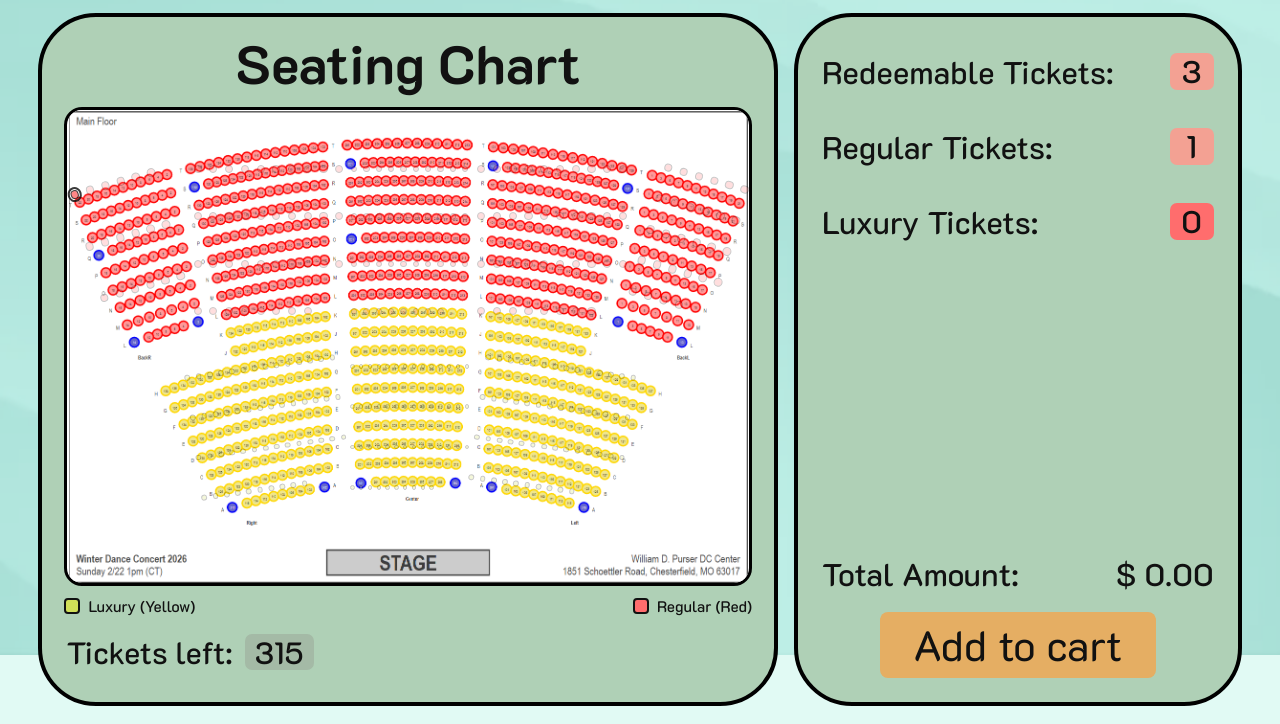
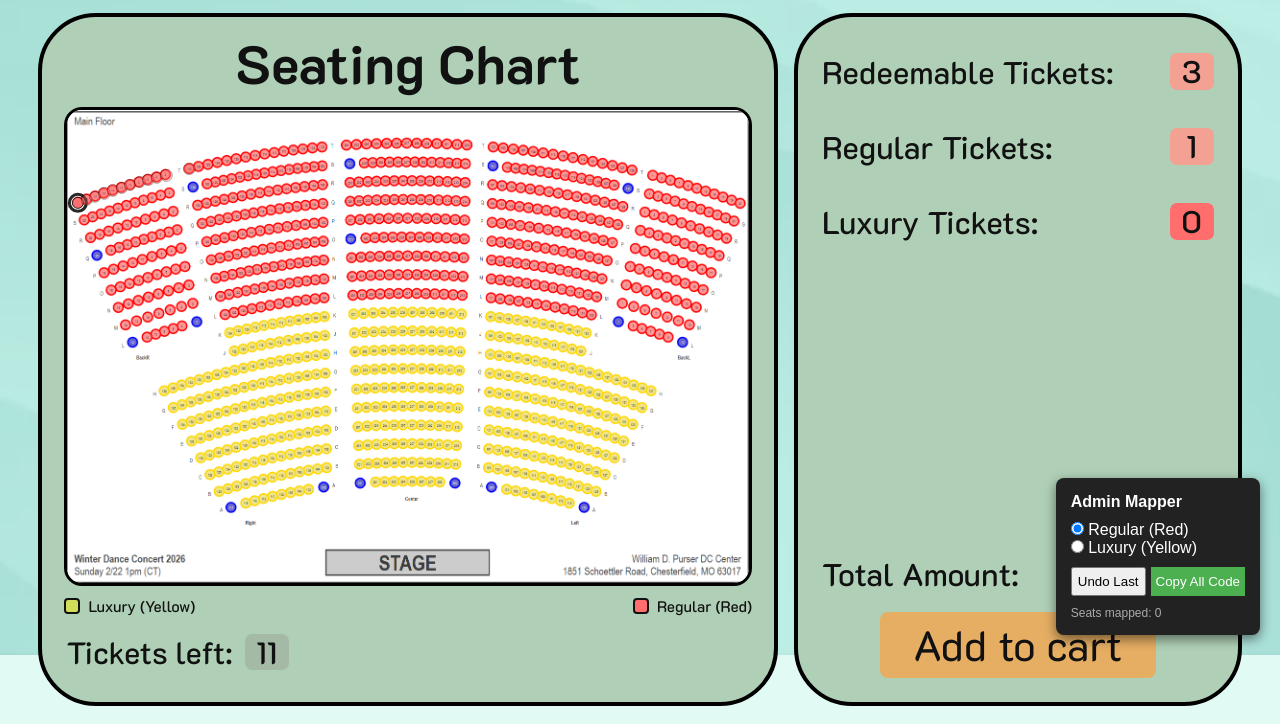
Before and after one commit to SidS-123/ArtInMotionTicketing, a plain HTML site: page user_page/tickets.html in a window 1280 px wide. Both pictures are taken after a click on the button 74 px from the left and 339 px from the top of the page. Shown: the part 145-869 px from the top of the page. Drawn offline with Linux system fonts and the light colour scheme.

Commit message:
Update tickets page HTML and styles

```diff
--- a/user_page/tickets.css
+++ b/user_page/tickets.css
@@ -133,120 +133,56 @@ body {
 }
 
 .seat-chart-img {
+  position: absolute;
+  inset: 0;
   width: 100%;
   height: 100%;
-  object-fit: contain;
+  object-fit: fill;
   display: block;
+  z-index: 1;
 }
 
+/* --- NEW SEATING CSS --- */
 .seat-overlay {
   position: absolute;
   inset: 0;
-  pointer-events: none;
-}
-
-.seat-layer {
-  position: absolute;
-  inset: 0;
-}
-
-.seat-block {
-  --cols: 10;
-  position: absolute;
-  display: grid;
-  grid-template-columns: repeat(var(--cols), 1fr);
-  gap: 0.4%;
-  pointer-events: auto;
+  pointer-events: none; /* Lets clicks pass through the container... */
+  z-index: 2;
 }
 
 .seat {
-  width: 54%;
+  position: absolute;
+  transform: translate(-50%, -50%); /* Centers the seat on the exact X/Y coordinate */
+  width: 1.8%; /* Size of the seat bubble relative to the map */
   aspect-ratio: 1 / 1;
   border-radius: 999px;
   border: 1px solid #111;
   padding: 0;
   cursor: pointer;
-  opacity: 0.22;
-  background: transparent;
-  justify-self: center;
-  align-self: center;
+  opacity: 0.35;
+  pointer-events: auto; /* ...but catches clicks on the actual seats */
+  transition: transform 0.1s ease, opacity 0.1s ease;
 }
 
-.seat-layer--reg .seat {
+.seat:hover {
+  transform: translate(-50%, -50%) scale(1.15);
+  opacity: 0.7;
+}
+
+.seat--reg {
   background: #ff6d6d;
 }
 
-.seat-layer--lux .seat {
+.seat--lux {
   background: #d1df58;
 }
 
 .seat--chosen {
-  opacity: 0.82;
-  outline: 2px solid #111;
+  opacity: 0.9;
+  outline: 3px solid #111;
   outline-offset: 1px;
-  transform: none;
 }
-
-/* Positioned blocks (percentages tuned to match the PNG layout) */
-.seat-block--wing-left {
-  left: 1.8%;
-  top: 9.5%;
-  width: 14%;
-  height: 34%;
-  transform: rotate(-16deg);
-}
-
-.seat-block--main-left {
-  left: 18%;
-  top: 7.5%;
-  width: 23%;
-  height: 40%;
-}
-
-.seat-block--center {
-  left: 41.2%;
-  top: 7.5%;
-  width: 18%;
-  height: 40%;
-}
-
-.seat-block--main-right {
-  left: 59.6%;
-  top: 7.5%;
-  width: 23%;
-  height: 40%;
-}
-
-.seat-block--wing-right {
-  left: 84.2%;
-  top: 10.5%;
-  width: 14%;
-  height: 34%;
-  transform: rotate(16deg);
-}
-
-.seat-block--lux-left {
-  left: 18%;
-  top: 50%;
-  width: 23%;
-  height: 34%;
-  transform: rotate(-8deg);
-}
-
-.seat-block--lux-center {
-  left: 41.2%;
-  top: 50%;
-  width: 18%;
-  height: 34%;
-}
-
-.seat-block--lux-right {
-  left: 59.6%;
-  top: 50%;
-  width: 23%;
-  height: 34%;
-  transform: rotate(8deg);
-}
+/* ----------------------- */
 
 .legend {
   margin-top: 10px;
@@ -357,6 +293,7 @@ body {
   font-size: clamp(42px, 3.1vw, 52px);
   line-height: 1;
   padding: 12px 34px;
+  cursor: pointer;
 }
 
 @media (max-width: 980px) {
--- a/user_page/tickets.html
+++ b/user_page/tickets.html
@@ -43,23 +43,9 @@
           <h1>Seating Chart</h1>
 
           <section class="seat-chart" aria-label="Seating chart image">
-            <img class="seat-chart-img" src="Examples/Seating%20Chart.png" alt="Main Floor seating chart">
+            <img class="seat-chart-img" id="baseMap" src="Examples/Seating%20Chart.png" alt="Main Floor seating chart">
 
-            <div class="seat-overlay" aria-hidden="true">
-              <div class="seat-layer seat-layer--reg" data-ticket-type="reg">
-                <div class="seat-block seat-block--wing-left" data-seat-count="18" data-cols="6"></div>
-                <div class="seat-block seat-block--main-left" data-seat-count="38" data-cols="10"></div>
-                <div class="seat-block seat-block--center" data-seat-count="38" data-cols="10"></div>
-                <div class="seat-block seat-block--main-right" data-seat-count="38" data-cols="10"></div>
-                <div class="seat-block seat-block--wing-right" data-seat-count="28" data-cols="6"></div>
-              </div>
-
-              <div class="seat-layer seat-layer--lux" data-ticket-type="lux">
-                <div class="seat-block seat-block--lux-left" data-seat-count="52" data-cols="14"></div>
-                <div class="seat-block seat-block--lux-center" data-seat-count="52" data-cols="14"></div>
-                <div class="seat-block seat-block--lux-right" data-seat-count="52" data-cols="14"></div>
-              </div>
-            </div>
+            <div class="seat-overlay" id="seatOverlay" aria-hidden="true"></div>
           </section>
 
           <p class="legend" aria-label="Seat legend">
@@ -69,7 +55,7 @@
 
           <p class="tickets-left">
             <span>Tickets left:</span>
-            <span id="ticketsLeftCount" class="count-pill muted">356</span>
+            <span id="ticketsLeftCount" class="count-pill muted">...</span>
           </p>
         </article>
 
@@ -105,13 +91,38 @@
     const REG_PRICE = 5.0;
     const LUX_PRICE = 5.15;
     const DEFAULT_DAY = "day2";
-    const PRESELECTED = {
-      day1: { reg: [], lux: [] },
-      day2: { reg: [], lux: [] }
+
+    // ---------------------------------------------------------
+    // 1. THE SEAT DATA (You will need to expand this list)
+    // ---------------------------------------------------------
+   const seatMapData = [
+  { id: "reg-1", type: "reg", x: 1.5, y: 19.65 },
+  { id: "reg-2", type: "reg", x: 2.81, y: 19.02 },
+  { id: "reg-3", type: "reg", x: 4.01, y: 18.39 },
+  { id: "reg-4", type: "reg", x: 5.44, y: 17.6 },
+  { id: "reg-5", type: "reg", x: 6.64, y: 16.97 },
+  { id: "reg-6", type: "reg", x: 7.95, y: 16.5 },
+  { id: "reg-7", type: "reg", x: 9.16, y: 15.87 },
+  { id: "reg-8", type: "reg", x: 10.58, y: 15.24 },
+  { id: "reg-9", type: "reg", x: 11.89, y: 14.77 },
+  { id: "reg-10", type: "reg", x: 13.09, y: 14.29 },
+  { id: "reg-11", type: "reg", x: 14.52, y: 13.82 },
+  { id: "reg-12", type: "reg", x: 17.91, y: 12.4 },
+];
+
+    // ---------------------------------------------------------
+    // 2. STATE MANAGEMENT
+    // ---------------------------------------------------------
+    const state = {
+      day1: { reg: new Set(), lux: new Set() },
+      day2: { reg: new Set(), lux: new Set() }
     };
+    let currentDay = DEFAULT_DAY;
+    let totalSeats = seatMapData.length;
 
+    // DOM Elements
+    const seatOverlay = document.getElementById("seatOverlay");
     const dayButtons = document.querySelectorAll(".day-btn");
-    const seatBlocks = document.querySelectorAll(".seat-block");
     const ticketsLeftCount = document.getElementById("ticketsLeftCount");
     const redeemableCount = document.getElementById("redeemableCount");
     const redeemableWarning = document.getElementById("redeemableWarning");
@@ -120,27 +131,26 @@
     const totalAmount = document.getElementById("totalAmount");
     const addToCartBtn = document.getElementById("addToCartBtn");
 
-    let currentDay = DEFAULT_DAY;
-    let totalSeats = 0;
-    const state = {
-      day1: { reg: new Set(), lux: new Set() },
-      day2: { reg: new Set(), lux: new Set() }
-    };
-
+    // Formatter
     function formatMoney(amount) {
       return `$ ${amount.toFixed(2)}`;
     }
 
+    // ---------------------------------------------------------
+    // 3. CORE LOGIC
+    // ---------------------------------------------------------
     function updateSummary() {
       const dayState = state[currentDay];
       const regCount = dayState.reg.size;
       const luxCount = dayState.lux.size;
       const selectedCount = regCount + luxCount;
+
       const totalRegAcrossDays = state.day1.reg.size + state.day2.reg.size;
       const redeemableRemaining = Math.max(0, REDEEMABLE_LIMIT - totalRegAcrossDays);
       const freeUsedAcrossDays = Math.min(REDEEMABLE_LIMIT, totalRegAcrossDays);
       const chargedRegularCountAcrossDays = Math.max(0, totalRegAcrossDays - freeUsedAcrossDays);
       const totalLuxAcrossDays = state.day1.lux.size + state.day2.lux.size;
+
       const total = chargedRegularCountAcrossDays * REG_PRICE + totalLuxAcrossDays * LUX_PRICE;
       const hasUsedAllRedeemable = redeemableRemaining === 0;
 
@@ -155,8 +165,8 @@
     function paintSeatSelection() {
       document.querySelectorAll(".seat").forEach((seat) => {
         const ticketType = seat.dataset.ticketType;
-        const seatIndex = Number(seat.dataset.seatIndex);
-        const isSelected = state[currentDay][ticketType].has(seatIndex);
+        const seatId = seat.dataset.seatId;
+        const isSelected = state[currentDay][ticketType].has(seatId);
         seat.classList.toggle("seat--chosen", isSelected);
         seat.setAttribute("aria-pressed", String(isSelected));
       });
@@ -173,58 +183,44 @@
       updateSummary();
     }
 
-    function getDaySummary(dayKey) {
-      const dayState = state[dayKey];
-      const regCount = dayState.reg.size;
-      const luxCount = dayState.lux.size;
-      return {
-        regCount,
-        luxCount,
-        subtotal: 0
-      };
-    }
+    // ---------------------------------------------------------
+    // 4. RENDER ENGINE (Generates the buttons onto the map)
+    // ---------------------------------------------------------
+    function renderSeats() {
+      seatOverlay.innerHTML = "";
 
-    const nextIndex = { reg: 0, lux: 0 };
+      seatMapData.forEach(seatData => {
+        const seatBtn = document.createElement("button");
+        seatBtn.type = "button";
+        seatBtn.className = `seat seat--${seatData.type}`;
 
-    seatBlocks.forEach((block) => {
-      const count = Number(block.dataset.seatCount || 0);
-      const cols = Number(block.dataset.cols || 10);
-      const ticketType = block.closest(".seat-layer").dataset.ticketType;
-      block.style.setProperty("--cols", String(cols));
+        // Exact positioning
+        seatBtn.style.left = `${seatData.x}%`;
+        seatBtn.style.top = `${seatData.y}%`;
 
-      for (let i = 0; i < count; i += 1) {
-        const seatIndex = nextIndex[ticketType];
-        nextIndex[ticketType] += 1;
+        // Data binding
+        seatBtn.dataset.ticketType = seatData.type;
+        seatBtn.dataset.seatId = seatData.id;
+        seatBtn.setAttribute("aria-label", `${seatData.type.toUpperCase()} seat`);
 
-        const seat = document.createElement("button");
-        seat.type = "button";
-        seat.className = "seat";
-        seat.dataset.ticketType = ticketType;
-        seat.dataset.seatIndex = String(seatIndex);
-        seat.setAttribute("aria-label", `${ticketType.toUpperCase()} seat ${seatIndex + 1}`);
-        seat.setAttribute("aria-pressed", "false");
-        seat.addEventListener("click", () => {
-          const dayState = state[currentDay][ticketType];
-          if (dayState.has(seatIndex)) {
-            dayState.delete(seatIndex);
+        seatBtn.addEventListener("click", () => {
+          const dayState = state[currentDay][seatData.type];
+          if (dayState.has(seatData.id)) {
+            dayState.delete(seatData.id);
           } else {
-            dayState.add(seatIndex);
+            dayState.add(seatData.id);
           }
           paintSeatSelection();
           updateSummary();
         });
 
-        block.appendChild(seat);
-      }
-    });
+        seatOverlay.appendChild(seatBtn);
+      });
+    }
 
-    totalSeats = document.querySelectorAll(".seat").length;
-
-    Object.entries(PRESELECTED).forEach(([day, groups]) => {
-      groups.reg.forEach((index) => state[day].reg.add(index));
-      groups.lux.forEach((index) => state[day].lux.add(index));
-    });
-
+    // ---------------------------------------------------------
+    // 5. EVENT LISTENERS
+    // ---------------------------------------------------------
     dayButtons.forEach((button) => {
       button.addEventListener("click", () => {
         setActiveDay(button.dataset.day);
@@ -232,40 +228,103 @@
     });
 
     addToCartBtn.addEventListener("click", () => {
-      const day1 = getDaySummary("day1");
-      const day2 = getDaySummary("day2");
-      const totalRegAcrossDays = day1.regCount + day2.regCount;
-      const freeTickets = Math.min(REDEEMABLE_LIMIT, totalRegAcrossDays);
-      const chargedRegularCount = Math.max(0, totalRegAcrossDays - freeTickets);
-      const totalLuxAcrossDays = day1.luxCount + day2.luxCount;
-      const regularAmount = chargedRegularCount * REG_PRICE;
-      const luxuryAmount = totalLuxAcrossDays * LUX_PRICE;
-      const payload = {
-        savedAt: new Date().toISOString(),
-        pricing: {
-          regPrice: REG_PRICE,
-          luxPrice: LUX_PRICE,
-          redeemablePerDay: REDEEMABLE_LIMIT
-        },
-        totals: {
-          freeTickets,
-          regularTickets: chargedRegularCount,
-          luxuryTickets: totalLuxAcrossDays,
-          regularAmount,
-          luxuryAmount,
-          ticketSubtotal: regularAmount + luxuryAmount
-        },
-        days: {
-          day1,
-          day2
-        }
-      };
-
-      localStorage.setItem("aimCartTickets", JSON.stringify(payload));
-      window.location.href = "cart.html";
+       // Assuming you have cart logic similar to your previous file
+       alert("Ready to add to cart! See localStorage logic.");
     });
 
+    // Initialize the page
+    renderSeats();
     setActiveDay(DEFAULT_DAY);
+
+
+   // =========================================================
+    // 🚀 UPGRADED ADMIN SEAT MAPPING TOOL
+    // =========================================================
+    const adminState = {
+      seats: [],
+      counter: 1,
+      type: "reg"
+    };
+
+    // 1. Create the UI Panel
+    const adminPanel = document.createElement('div');
+    adminPanel.style.cssText = `
+      position: fixed; bottom: 20px; right: 20px; background: #222; color: white;
+      padding: 15px; border-radius: 8px; z-index: 9999; font-family: sans-serif;
+      box-shadow: 0 4px 12px rgba(0,0,0,0.5); display: flex; flex-direction: column; gap: 10px;
+    `;
+
+    adminPanel.innerHTML = `
+      <h3 style="margin:0; font-size:16px;">Admin Mapper</h3>
+      <div>
+        <label><input type="radio" name="seatType" value="reg" checked> Regular (Red)</label><br>
+        <label><input type="radio" name="seatType" value="lux"> Luxury (Yellow)</label>
+      </div>
+      <div style="display: flex; gap: 5px;">
+        <button id="adminUndo" style="padding: 5px; cursor: pointer;">Undo Last</button>
+        <button id="adminCopy" style="padding: 5px; background: #4CAF50; color: white; border: none; cursor: pointer;">Copy All Code</button>
+      </div>
+      <div id="adminStatus" style="font-size: 12px; color: #aaa;">Seats mapped: 0</div>
+    `;
+    document.body.appendChild(adminPanel);
+
+    // 2. Handle Settings
+    document.querySelectorAll('input[name="seatType"]').forEach(radio => {
+      radio.addEventListener('change', (e) => {
+        adminState.type = e.target.value;
+        adminState.counter = 1; // Reset counter for new type
+      });
+    });
+
+    // 3. Handle Clicking
+    document.getElementById('baseMap').addEventListener('click', function(e) {
+      const rect = this.getBoundingClientRect();
+      const x = ((e.clientX - rect.left) / rect.width * 100).toFixed(2);
+      const y = ((e.clientY - rect.top) / rect.height * 100).toFixed(2);
+
+      const newSeat = { id: `${adminState.type}-${adminState.counter}`, type: adminState.type, x: parseFloat(x), y: parseFloat(y) };
+      adminState.seats.push(newSeat);
+
+      // Draw visual dot
+      const dot = document.createElement('div');
+      dot.className = 'admin-dot';
+      const dotColor = adminState.type === 'reg' ? 'blue' : 'purple';
+      dot.style.cssText = `position:absolute; width:12px; height:12px; background:${dotColor}; border-radius:50%; pointer-events:none; left:${x}%; top:${y}%; transform:translate(-50%,-50%); z-index:99; border: 2px solid white;`;
+      document.getElementById('seatOverlay').appendChild(dot);
+
+      adminState.counter++;
+      document.getElementById('adminStatus').innerText = `Seats mapped: ${adminState.seats.length}`;
+    });
+
+    // 4. Handle Undo
+    document.getElementById('adminUndo').addEventListener('click', () => {
+      if (adminState.seats.length === 0) return;
+      adminState.seats.pop(); // Remove from array
+      if(adminState.counter > 1) adminState.counter--;
+
+      // Remove last dot from screen
+      const dots = document.querySelectorAll('.admin-dot');
+      if (dots.length > 0) dots[dots.length - 1].remove();
+
+      document.getElementById('adminStatus').innerText = `Seats mapped: ${adminState.seats.length}`;
+    });
+
+    // 5. Handle Copying
+    document.getElementById('adminCopy').addEventListener('click', () => {
+      // Format it perfectly for your code
+      let outputCode = "const seatMapData = [\n";
+      adminState.seats.forEach(s => {
+        outputCode += `  { id: "${s.id}", type: "${s.type}", x: ${s.x}, y: ${s.y} },\n`;
+      });
+      outputCode += "];";
+
+      navigator.clipboard.writeText(outputCode).then(() => {
+        const btn = document.getElementById('adminCopy');
+        btn.innerText = "Copied!";
+        btn.style.background = "#2196F3";
+        setTimeout(() => { btn.innerText = "Copy All Code"; btn.style.background = "#4CAF50"; }, 2000);
+      });
+    });
   </script>
 </body>
 </html>
```
